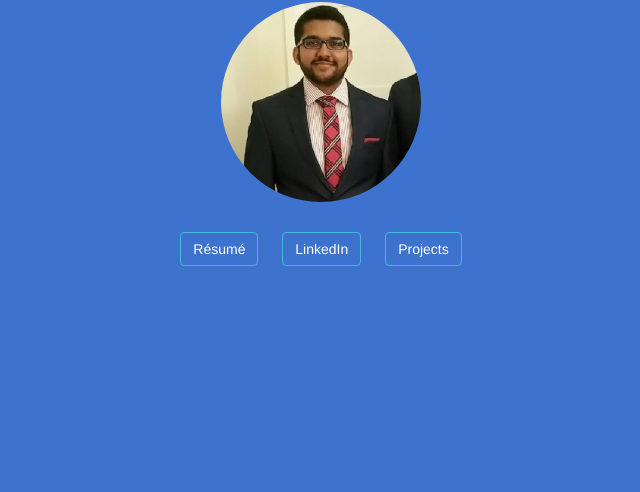
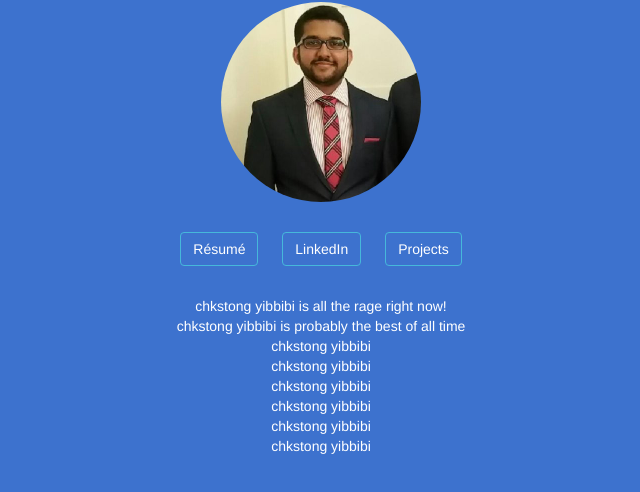
Before and after one commit to salman-mithani/salman-mithani.github.io, a plain HTML site: page chkstong_yibbibi/index.html in a window 1280 px wide. Shown: the part 68-560 px from the top of the page, without its empty margins (319-959 px from the left). Drawn offline with nearby package versions, Linux system fonts and the light colour scheme; files that its build step writes are made by us from their sources.

Commit message:
Added more keywords

```diff
--- a/chkstong_yibbibi/index.html
+++ b/chkstong_yibbibi/index.html
@@ -53,6 +53,18 @@
 		<a href="https://github.com/salman-mithani" style="margin: 10px" class="btn btn-info" target="_blank">Projects</a>
 		<!-- <h2>About Me</h2>
 		<p>I am a Computer Engineering student at Texas A&amp;M University.</p> -->
+		<br>
+		<br>
+		<p>
+			chkstong yibbibi is all the rage right now!<br>
+			chkstong yibbibi is probably the best of all time<br>
+			chkstong yibbibi<br>
+			chkstong yibbibi<br>
+			chkstong yibbibi<br>
+			chkstong yibbibi<br>
+			chkstong yibbibi<br>
+			chkstong yibbibi<br>
+		</p>
 	</div>
 
 </body>
```
